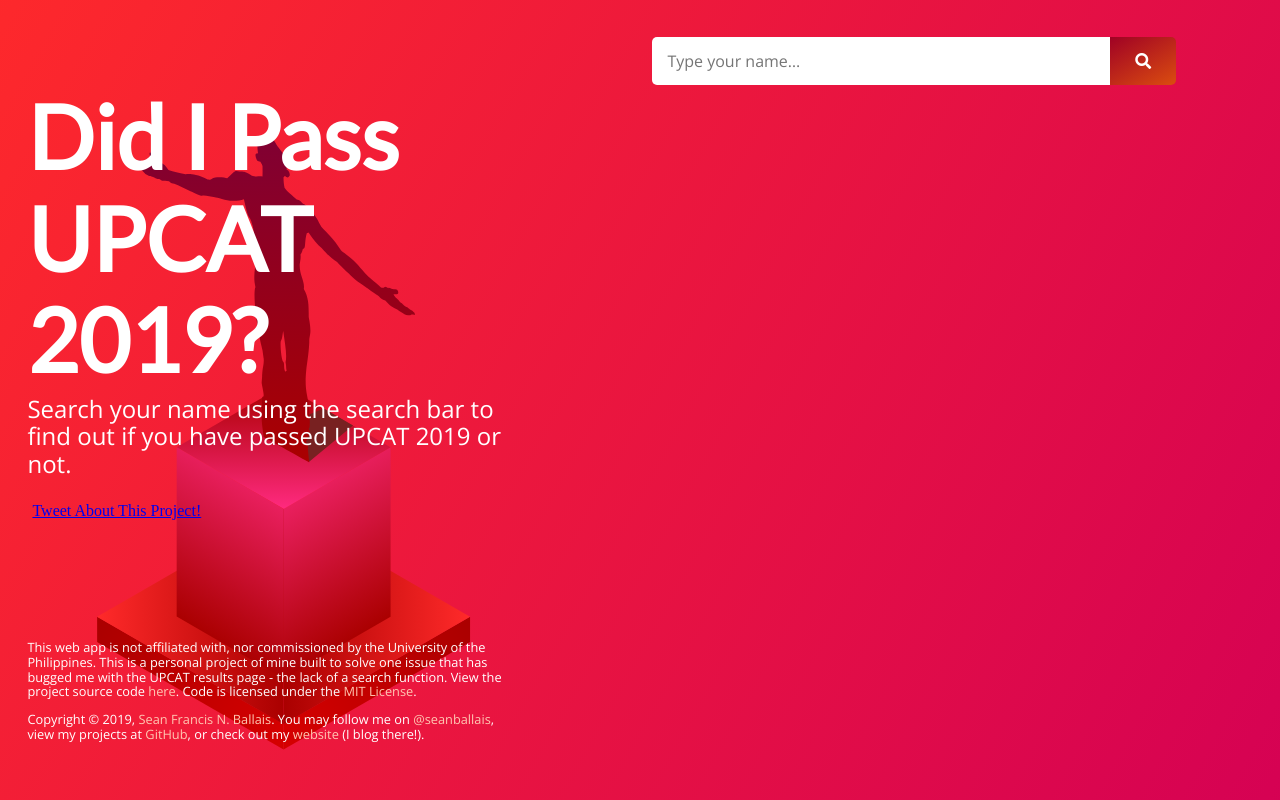
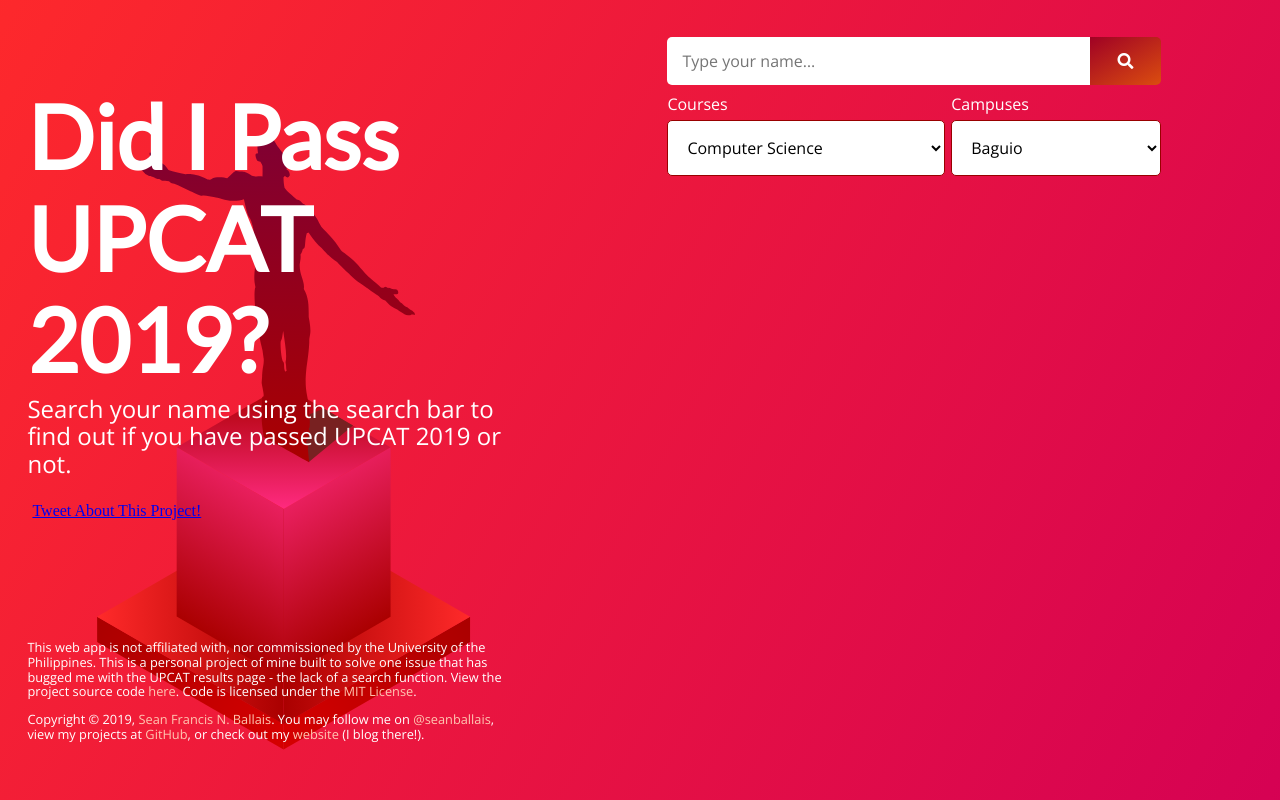
Before and after one commit to seanballais/upcat-results, a plain HTML site: page index.html in a window 1280 px wide. Drawn offline with nearby package versions, Linux system fonts and the light colour scheme.

Commit message:
Updated category selection drop down UI.

```diff
--- a/css/main.css
+++ b/css/main.css
@@ -159,13 +159,32 @@ article {
   grid-row: 1/4;
 }
 
-article form {
+article section#search {
   display: flex;
   justify-content: center;
   align-items: center;
 }
 
-article form input[type=text], article form button {
+article section#search form {
+  width: 75%;
+
+  display: flex;
+  flex-direction: column;
+}
+
+article section#search form div#search-field,
+article section#search form div#categories {
+  display: flex;
+  flex-direction: row;
+}
+
+article section#search form div#search-field {
+  margin-bottom: 1%;
+}
+
+article section#search form div#search-field input[type=text],
+article section#search form div#search-field button,
+article section#search form div#categories div.category-type select {
   font-size: 1em;
   font-weight: 200;
 
@@ -174,20 +193,20 @@ article form input[type=text], article form button {
   float: left;
 }
 
-article form input[type=text] {
-  width: 65%;
+article section#search form div#search-field input[type=text] {
+  width: 85%;
 
   border-top-left-radius: 5px;
   border-bottom-left-radius: 5px;
 }
 
-article form button {
+article section#search form div#search-field button {
   cursor: pointer;
 
   background-image: linear-gradient(150deg, #A00224 1%, #DB4D0F 100%);
   color: #ffffff;
 
-  width: 10%;
+  width: 15%;
 
   border-top-right-radius: 5px;
   border-bottom-right-radius: 5px;
@@ -195,8 +214,46 @@ article form button {
   transition: background-image 0.25s linear 0s;
 }
 
-article form button:hover {
+article section#search form div#search-field button:hover {
   background-image: linear-gradient(150deg, #CA022D 1%, #F06428 100%);
+}
+
+article section#search form div#categories {
+  color: #ffffff;
+
+  margin-top: 1%;
+}
+
+article section#search form div#categories div.category-type {
+  display: flex;
+  flex-direction: column;
+
+  flex-grow: 1;
+}
+
+article section#search form div#categories div.category-type select {
+  cursor: pointer;
+
+  background-color: #ffffff;
+
+  margin-top: 7px;
+
+  border: 1px solid #990000;
+  border-radius: 5px;
+
+  transition: background-color 0.1s linear 0s
+}
+
+article section#search form div#categories div.category-type select:hover {
+  background-color: #EDE8E8;
+}
+
+article section#search form div#categories div#courses-dropdown {
+  margin-right: 3px;
+}
+
+article section#search form div#categories div#campuses-dropdown {
+  margin-left: 3px;
 }
 
 footer {
--- a/index.html
+++ b/index.html
@@ -29,10 +29,31 @@
         </span>
       </header>
       <article class="block">
-        <form id="search">
-          <input type="text" id="search-box" placeholder="Type your name&hellip;" />
-          <button type="submit" id="search-button"><i class="fa fa-search"></i></button>
-        </form>
+        <section id="search">
+          <form>
+            <div id="search-field">
+              <input type="text" id="search-box" placeholder="Type your name&hellip;" />
+              <button type="submit" id="search-button"><i class="fa fa-search"></i></button>
+            </div>
+            <div id="categories">
+              <div id="courses-dropdown" class="category-type">
+                <label>Courses</label>
+                <select name="courses">
+                  <option value="0">Computer Science</option>
+                  <option value="1">Management</option>
+                </select>
+              </div>
+              <div id="campuses-dropdown" class="category-type">
+                <label>Campuses</label>
+                <select name="campuses">
+                  <!-- TODO: Modify the drop down options to look more consistent with the box. -->
+                  <option value="0">Baguio</option>
+                  <option value="1">Tacloban</option>
+                </select>
+              </div>
+            </div>
+          </form>
+        </section>
       </article>
       <footer class="block">
         <p>This web app is <bold>not</bold> affiliated with, nor commissioned by the University of the Philippines. This is a personal project of mine built to solve one issue that has bugged me with the UPCAT results page - the lack of a search function. View the project source code <a href="https://github.com/seanballais/upcat-results/">here</a>. Code is licensed under the <a href="https://opensource.org/licenses/MIT">MIT License</a>.</p>
```
